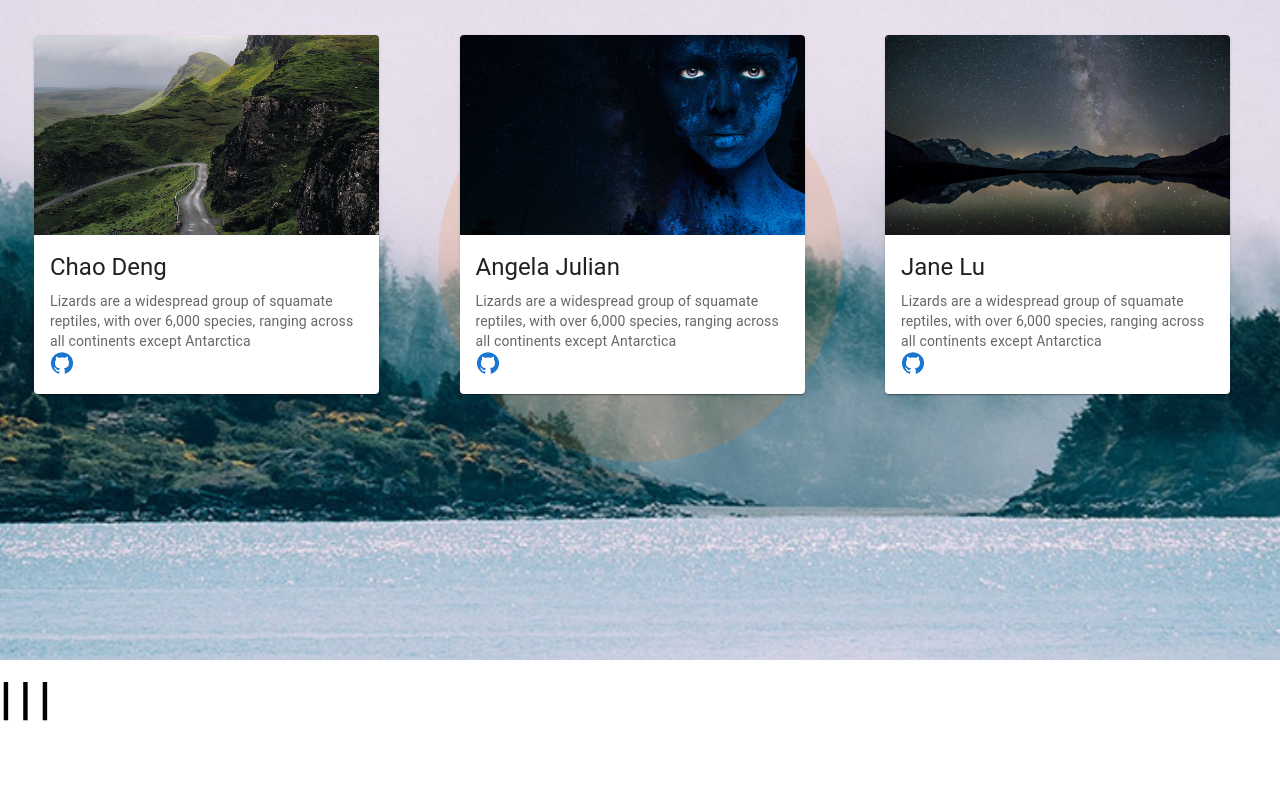
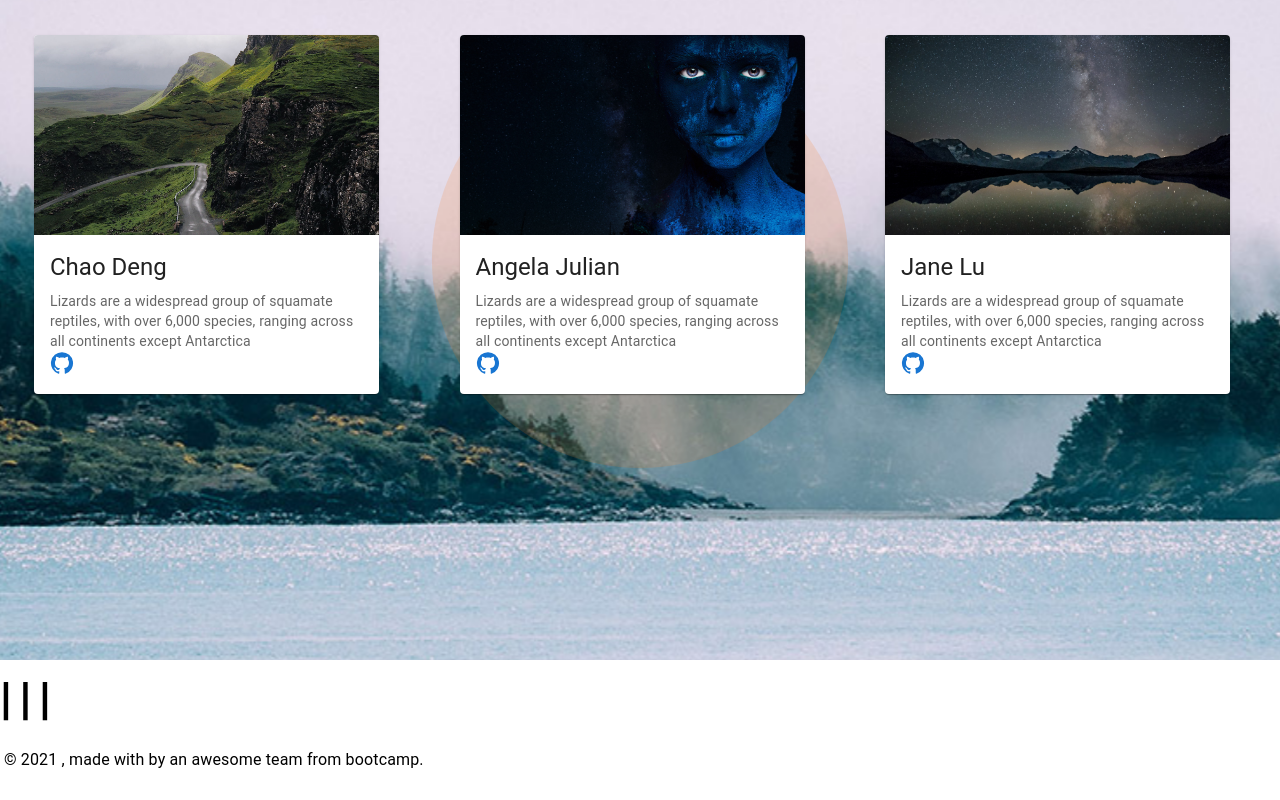
Before and after one commit to hunterD3CD/photo_voting, a React (Create React App) app in the folder client/: page / in a window 1280 px wide. Shown: the part 1007-1807 px from the top of the page. Before the commit the page ends 1749 px from the top, so only its background shows below. Built offline with nearby package versions, Linux system fonts and the light colour scheme.

Commit message:
create the footer

```diff
--- a/client/src/App.js
+++ b/client/src/App.js
@@ -3,6 +3,7 @@ import {BrowserRouter as Router, Route, Switch} from 'react-router-dom'
 // ----------------------------------------- COMPONENTS & PAGES -----------------------------------
 import ButtonAppBar from "./components/Navbar.js"
 import Home from "./pages/Home.js"
+import Footer from "./components/Footer"
 
 function App() {
   return (
@@ -14,6 +15,7 @@ function App() {
             <Route exact path="/" component={Home} />
           </Switch>
         </div>
+        <Footer />
       </div>
     </Router>
   );
--- /dev/null
+++ b/client/src/components/Footer.js
@@ -0,0 +1,20 @@
+import * as React from "react";
+
+// ----------------------------------------------------MUI------------------------------------------------------
+import Typography from "@mui/material/Typography";
+import { Grid, Link } from "@mui/material";
+
+export default function Footer() {
+  return (
+    <Grid
+      container
+      spacing={2}
+      justifyContent="space-between"
+      alignItems="center"
+    >
+      <Typography gutterBottom variant="subtitle1" style={{padding: 20}}>
+        © 2021 , made with by an awesome team from bootcamp.
+      </Typography>
+    </Grid>
+  );
+}
```
